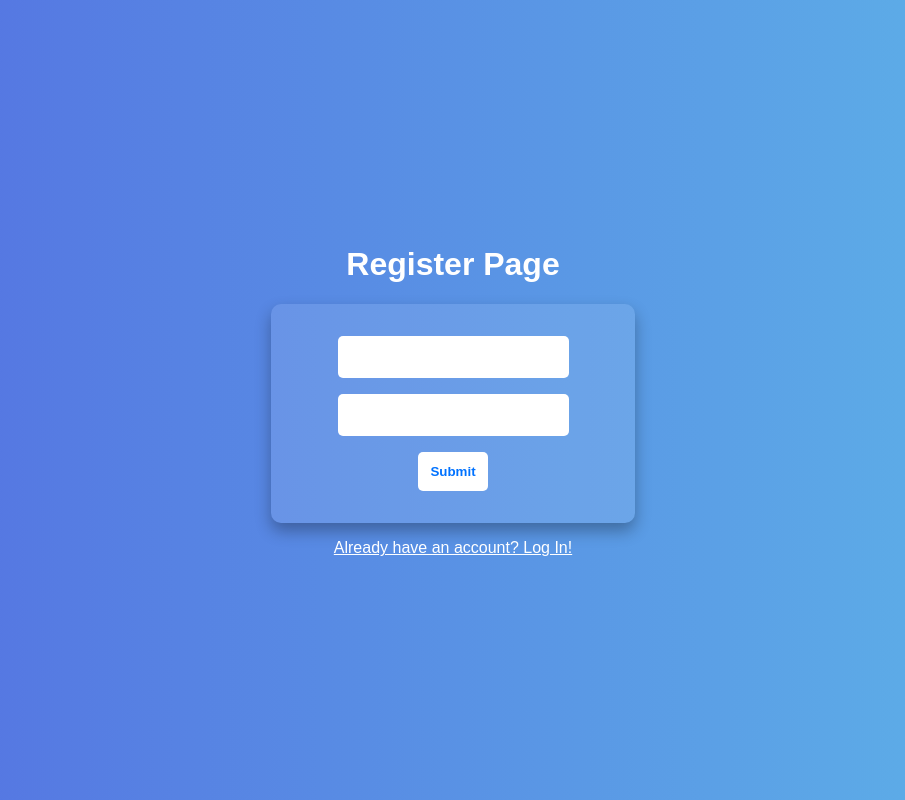
After one commit to SevenWoos/AI_App, a Python web app: template templates/register.html in a window 1280 px wide. The commit adds this page. Shown: the whole page, without its empty margins (187-1092 px from the left). Run offline with Jinja, Linux system fonts and the light colour scheme; the template is opened without the code that fills it, so the values that code supplies are empty, except form fields; form fields are guessed from the names that the template uses.

Commit message:
added template html and css

```diff
--- /dev/null
+++ b/static/register.css
@@ -0,0 +1,65 @@
+body {
+  margin: 0;
+  font-family: Arial, sans-serif;
+  min-height: 100vh;
+  display: flex;
+  flex-direction: column;
+  align-items: center;
+  justify-content: center;
+
+  background: linear-gradient(to right, #546ee1, #5eb5e8);
+  color: white;
+  text-align: center;
+}
+
+
+form {
+  background-color: rgba(255, 255, 255, 0.1);
+  padding: 2rem;
+  border-radius: 10px;
+  box-shadow: 0 8px 16px rgba(0, 0, 0, 0.3);
+  width: 300px;
+  display: flex;
+  flex-direction: column;
+  gap: 1rem;
+}
+
+/* Input fields */
+input[type="text"],
+input[type="password"] {
+  padding: 0.75rem;
+  border: none;
+  border-radius: 5px;
+  outline: none;
+  font-size: 1rem;
+}
+
+/* Submit button */
+input[type="submit"],
+button {
+  padding: 0.75rem;
+  background-color: white;
+  color: #0072ff;
+  border: none;
+  border-radius: 5px;
+  font-weight: bold;
+  cursor: pointer;
+  transition: background-color 0.3s ease;
+}
+
+input[type="submit"]:hover,
+button:hover {
+  background-color: #e0e0e0;
+}
+
+/* Login link */
+a {
+  margin-top: 1rem;
+  color: white;
+  text-decoration: underline;
+  transition: color 0.2s;
+}
+
+a:hover {
+  color: #dcdcdc;
+}
--- a/templates/dashboard.html
+++ b/templates/dashboard.html
@@ -6,9 +6,13 @@
   <meta name="viewport" content="width=device-width, initial-scale=1.0">
   <title>Dashboard</title>
 
+  <link rel="stylesheet" href="{{ url_for('static', filename='dashboard.css') }}">
 </head>
 
 <body>
+  <h1>Dashboard</h1>
+
+  <a href="{{url_for('logout')}}">Press here to logout!</a>
 
 </body>
 </html>
--- /dev/null
+++ b/templates/register.html
@@ -0,0 +1,33 @@
+<!DOCTYPE html>
+<html lang="en">
+<head>
+  <meta charset="UTF-8">
+  <meta http-equiv="X-UA-Compatible" content="IE=edge">
+  <meta name="viewport" content="width=device-width, initial-scale=1.0">
+  <title>Register</title>
+
+  <link rel="stylesheet" href="{{ url_for('static', filename='register.css') }}">
+</head>
+
+<body>
+  <h1>Register Page</h1>
+
+  <form method="POST" action="">
+    {{ form.hidden_tag() }}
+
+    <div class="form-group">
+      {{ form.username(class="form-control")}}
+    </div>
+
+    <div class="form-group">
+      {{ form.password(class="form-control")}}
+    </div>
+
+    <div class="form-group">
+      {{ form.submit(class="submit-button")}}
+    </div>
+  </form>
+
+  <a href="{{url_for('login')}}">Already have an account? Log In!</a><br>
+</body>
+</html>
```
Also changed, not shown: app.py (added, +7 -0 lines), static/dashboard.css (added, +24 -0 lines), static/home.css (added, +35 -0 lines), static/login.css (added, +64 -0 lines), templates/home.html (added, +17 -0 lines), templates/login.html (added, +33 -0 lines).
